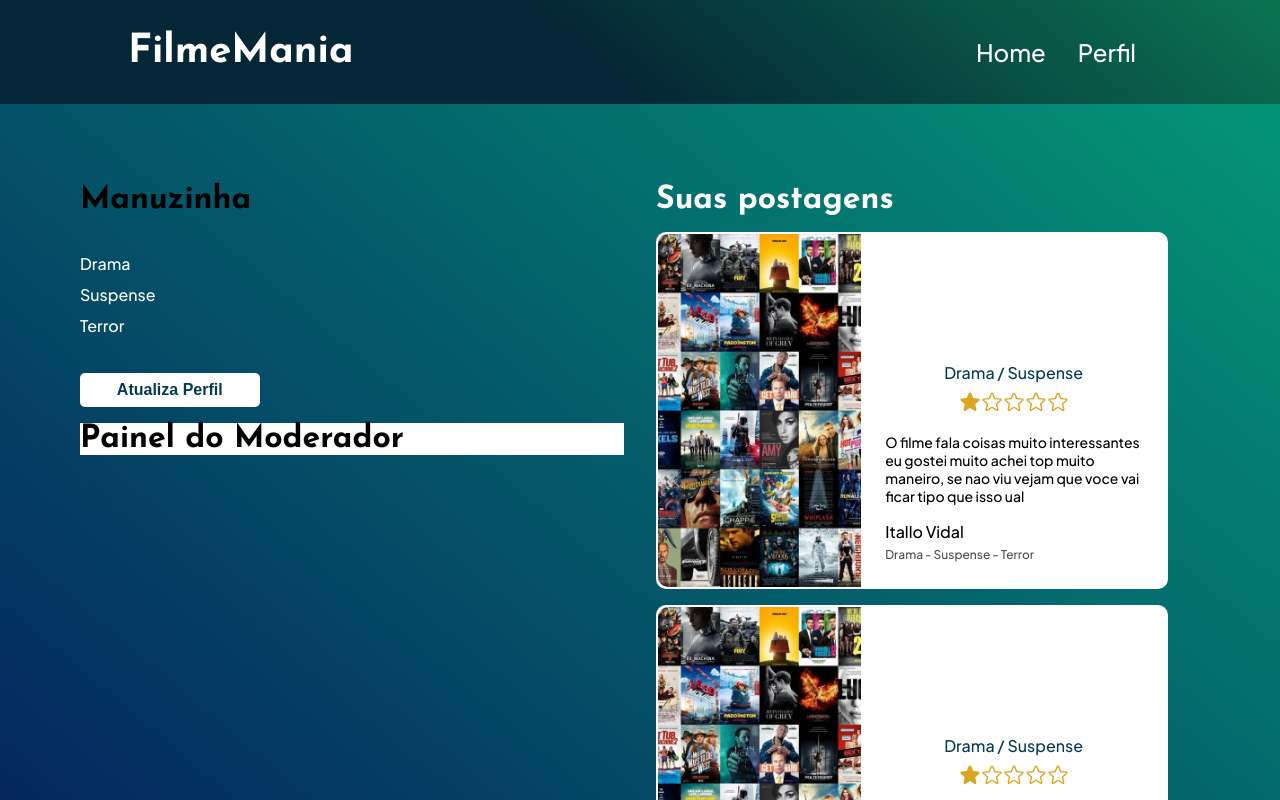
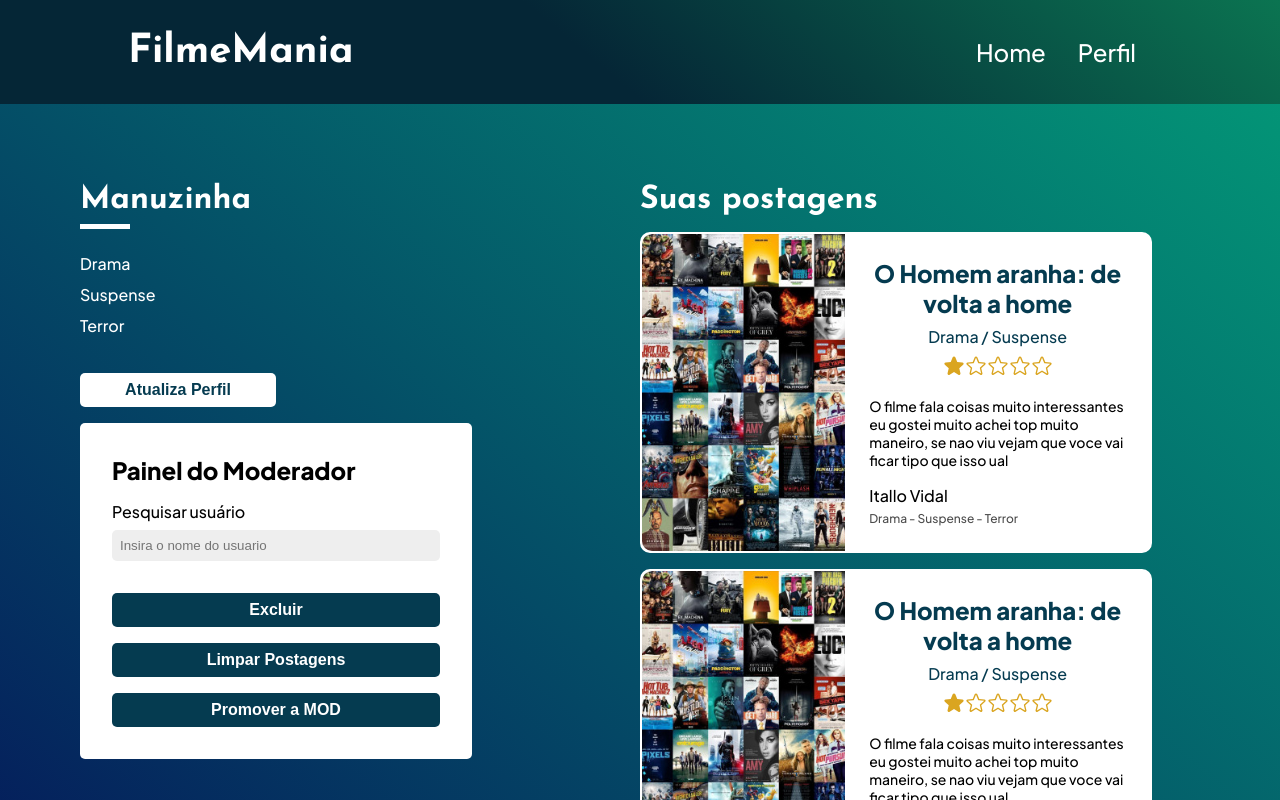
Before and after one commit to Manuella-Barros/FilmeMania, a React (Vite) app: page /profile in a window 1280 px wide. Shown: the top 800 px of the page. Built offline with nearby package versions, Linux system fonts and the light colour scheme; the HTML template or start-up script is replaced by a standard one.

Commit message:
Criação das paginas

```diff
--- a/src/pages/profile/Profile.styles.ts
+++ b/src/pages/profile/Profile.styles.ts
@@ -3,21 +3,27 @@ import styled from "styled-components";
 export const Main = styled.main`
     display: flex;
     gap: 2rem;
+    justify-content: space-between;
 `
 
 export const Profile = styled.section`
-    width: 50%;
+    width: 35%;
 
-    h2 {
+    h1{
+        color: white;
         font-family: ${({theme}) => theme.FONT.SECONDARY};
         font-size: 2rem;
+        position: relative;
 
-        /* &::after{
-            content: " ";
+        &::after{
+            position: absolute;
+            top: 40px;
+            left: 0;
+            content: '';
             background-color: white;
-            width: 100px;
-            height: 100px;
-        } */
+            width: 50px;
+            height: 5px;
+        }
     }
 
 `
@@ -28,7 +34,8 @@ export const Movies = styled.section`
     flex-direction: column;
     gap: 1rem;
 
-    h2 {
+
+    h1 {
         color: white;
         font-family: ${({theme}) => theme.FONT.SECONDARY};
         font-size: 2rem;
@@ -45,15 +52,19 @@ export const FavGenres = styled.article`
 `
 
 export const ButtonContainer = styled.article`
-    width: 33%;
+    width: 50%;
 `
 
 export const PainelModerador = styled.article`
     background-color: white;
     margin-top: 1rem;
+    padding: 2rem;
+    border-radius: 5px;
+    display: flex;
+    flex-direction: column;
+    gap: 1rem;
 
-    h1{
+    h2{
         color: black;
-
     }
 `
--- a/src/pages/profile/Profile.tsx
+++ b/src/pages/profile/Profile.tsx
@@ -1,4 +1,5 @@
 import Button from "../../components/button/Button";
+import InputField from "../../components/inputField/InputField";
 import MovieContainer from "../../components/movieContainer/MovieContainer";
 import * as Style from "./Profile.styles";
 
@@ -6,7 +7,7 @@ function Profile() {
     return (
         <Style.Main>
             <Style.Profile>
-                <h2>Manuzinha</h2>
+                <h1>Manuzinha</h1>
 
                 <Style.FavGenres>
                     <p>Drama</p>
@@ -20,11 +21,16 @@ function Profile() {
 
                 <Style.PainelModerador>
                     <h2>Painel do Moderador</h2>
+
+                    <InputField label="Pesquisar usuário" placeholder="Insira o nome do usuario"/>
+                    <Button>Excluir</Button>
+                    <Button>Limpar Postagens</Button>
+                    <Button>Promover a MOD</Button>
                 </Style.PainelModerador>
             </Style.Profile>
 
             <Style.Movies>
-                <h2>Suas postagens</h2>
+                <h1>Suas postagens</h1>
                 <MovieContainer/>
                 <MovieContainer/>
                 <MovieContainer/>
```
